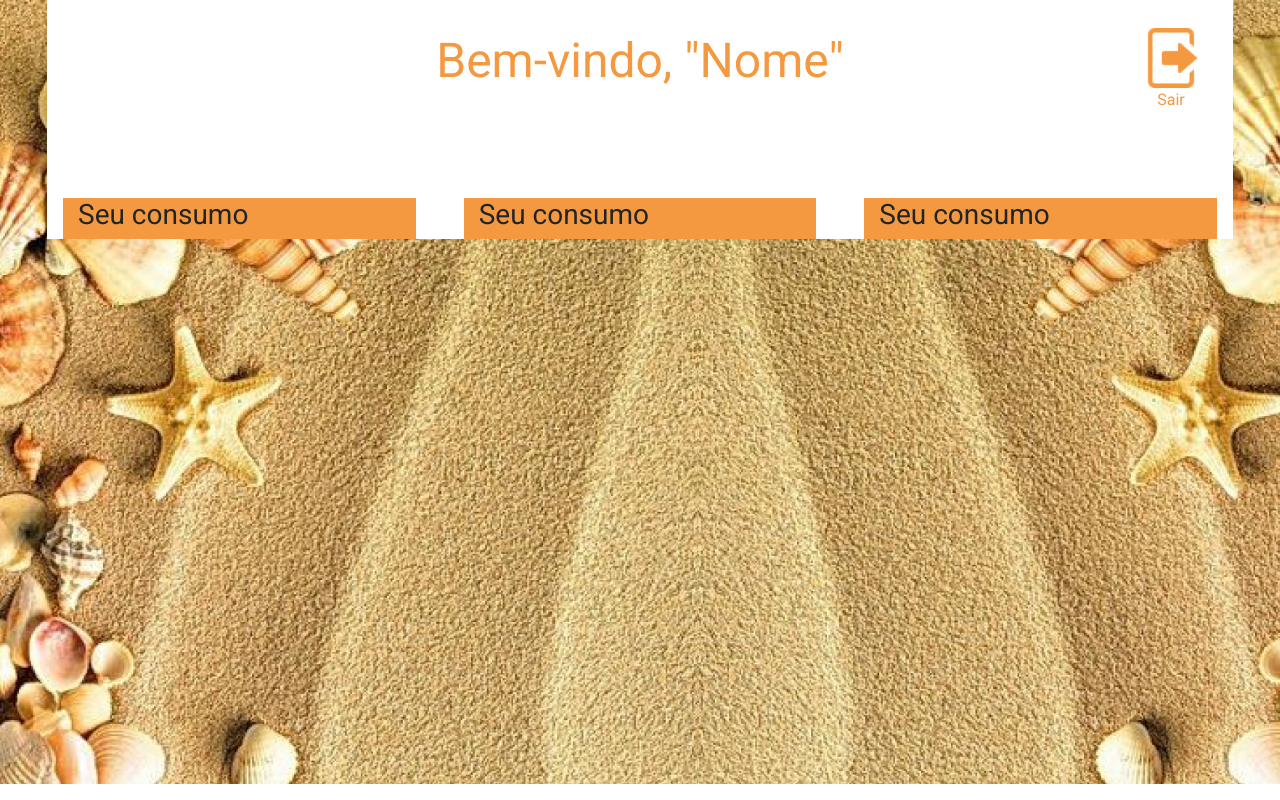
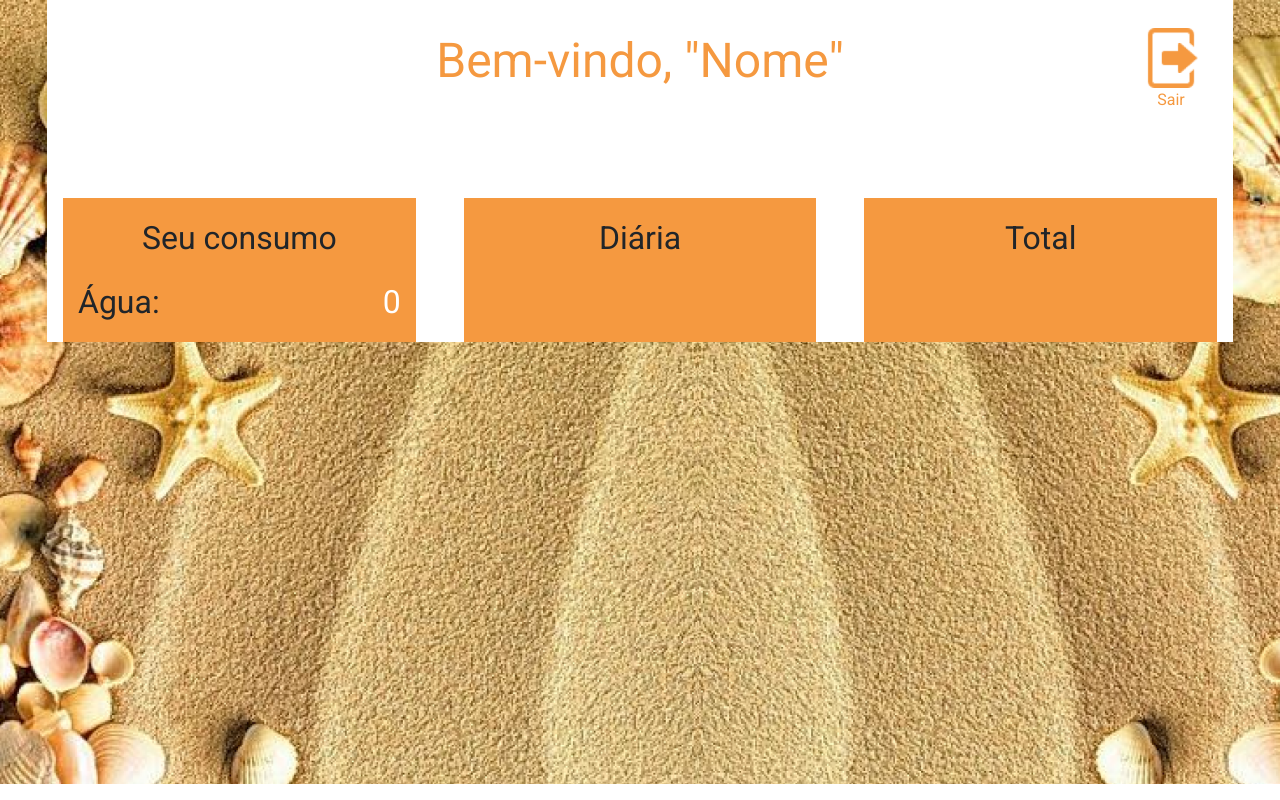
Before and after one commit to caamarante/PF, a PHP site: page / in a window 1280 px wide. Run offline with PHP 8.4, Linux system fonts and the light colour scheme.

Commit message:
Add files via upload

```diff
--- a/PF/css/style.css
+++ b/PF/css/style.css
@@ -39,6 +39,11 @@ body{
     width: 60px;
 }
 
+#cor-laranja{
+    color: #F59940;
+    text-decoration: none;
+}
+
 .fundo-laranja{
     background-color: #F59940;
 }
@@ -48,3 +53,17 @@ body{
     width: 100%;
 
 }
+
+.letra-colunas{
+    text-align: center;
+    font-size: 2rem;
+}
+
+.itens-conluna{
+    font-size: 2rem;
+}
+
+.quantidades-itens{
+    float: right;
+    color: white;
+}
--- a/PF/index.html
+++ b/PF/index.html
@@ -14,18 +14,21 @@
             <div class="fundo-branco">
                     <h1 class="saudacao">Bem-vindo, "Nome"</h1>
                     <div class="botao-sair">
-                        <img src="img/sair.png" class="imagem-sair">
-                        <p>Sair</p>
+                        <a href="" id="cor-laranja">
+                            <img src="img/sair.png" class="imagem-sair">
+                            <p>Sair</p>
+                        </a>
                     </div>
                     <div class="row colunas">
                         <div class="col-sm-12 col-md fundo-laranja ml-3">
-                            <h3>Seu consumo</h3>
+                            <p class="letra-colunas mt-3">Seu consumo</p>
+                            <p class="itens-conluna">Água: <span class="quantidades-itens">0</span></p>
                         </div>
                         <div class="col-sm-12 col-md fundo-laranja ml-5">
-                            <h3>Seu consumo</h3>
+                            <p class="letra-colunas mt-3">Diária</p>
                         </div>
                         <div class="col-sm-12 col-md fundo-laranja ml-5 mr-3">
-                            <h3>Seu consumo</h3>
+                            <p class="letra-colunas mt-3">Total</p>
                         </div>
 
                     </div>
```
